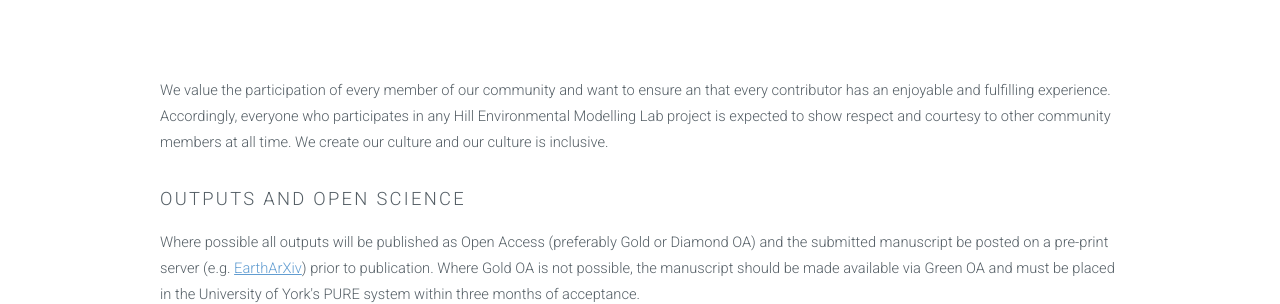
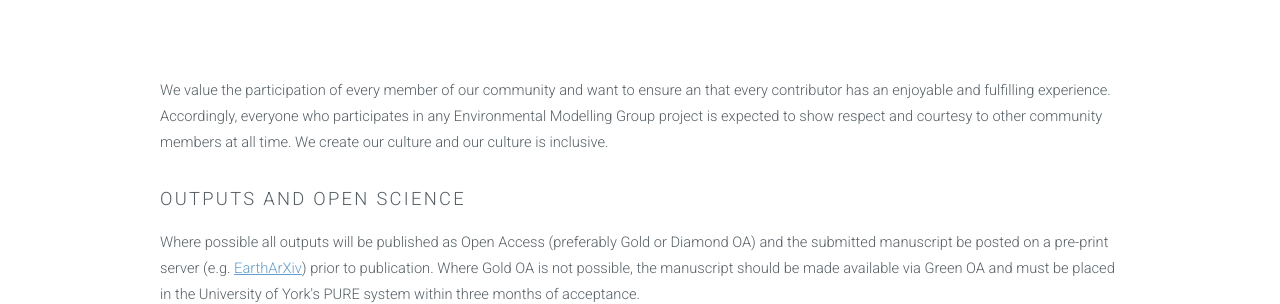
Before and after one commit to EnvModellingGroup/EnvModellingGroup.github.io, a Jekyll site: the page built from coc.html, in a window 1280 px wide and 900 px high. Shown: the part 281-585 px from the top of the window. Built offline with Jekyll 4.4.1, drawn with Linux system fonts in a browser that asks for light colours.

Commit message:
alter name

```diff
--- a/coc.html
+++ b/coc.html
@@ -14,8 +14,8 @@ keywords: modelling, environmental, ecological, ecology, environment, computatio
 	<section class="wrapper style2">
 		<div class="container">
       <p>We value the participation of every member of our community and want to ensure an that every contributor has an
-	 enjoyable and fulfilling experience. Accordingly, everyone who participates in any Hill Environmental Modelling
-	 Lab project is expected to show respect and courtesy to other community members at all time. We create our
+	 enjoyable and fulfilling experience. Accordingly, everyone who participates in any Environmental Modelling
+	 Group project is expected to show respect and courtesy to other community members at all time. We create our
 	 culture and our culture is inclusive.<p>
 
       <h3>Outputs and open science</h3>
```
